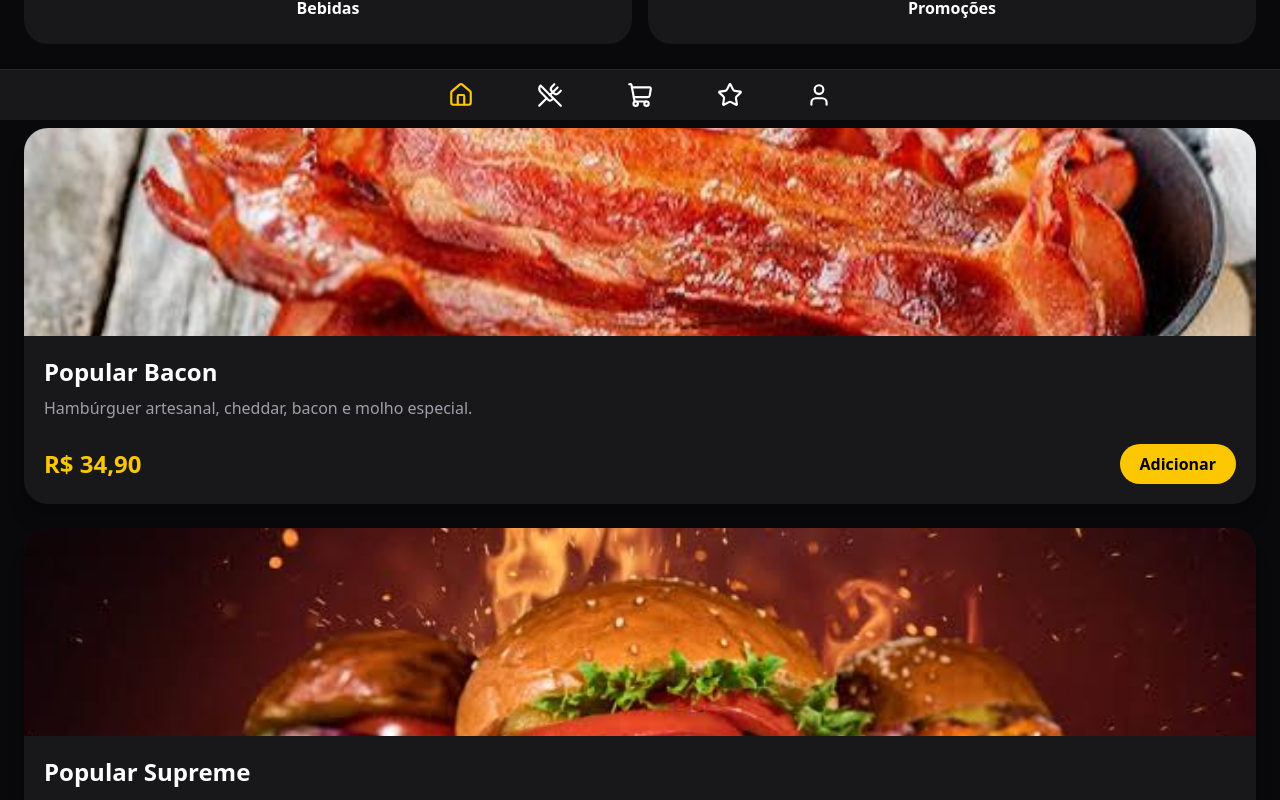
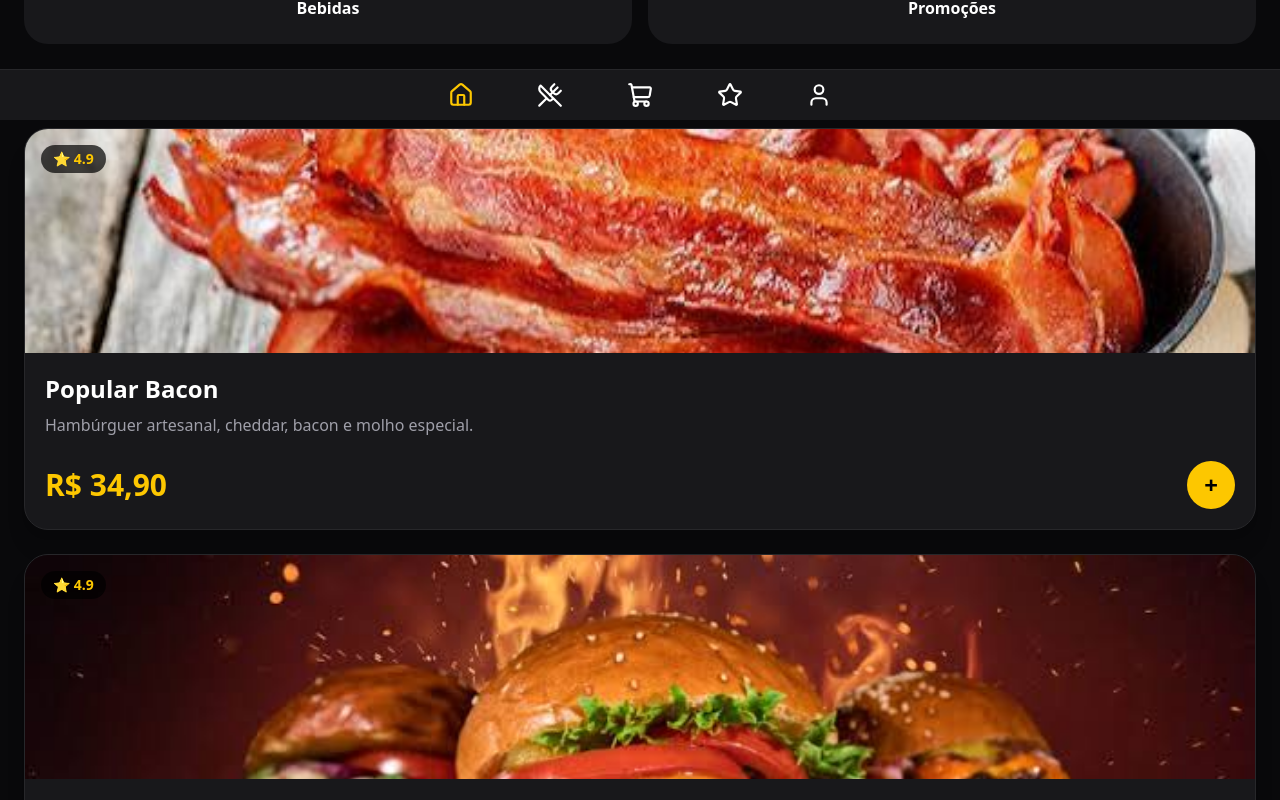
Before and after one commit to UniversalKnowledgeEcosystem/popular-app, a Next.js app: page / in a window 1280 px wide. Shown: the part 680-1480 px from the top of the page. Built offline with nearby package versions, Linux system fonts and the light colour scheme.

Commit message:
Melhora card de produto

```diff
--- a/app/components/ProductCard.tsx
+++ b/app/components/ProductCard.tsx
@@ -5,36 +5,27 @@ type Props = {
   imagem: string;
 };
 
-export default function ProductCard({
-  nome,
-  descricao,
-  preco,
-  imagem,
-}: Props) {
+export default function ProductCard({ nome, descricao, preco, imagem }: Props) {
   return (
-    <div className="bg-zinc-900 rounded-3xl overflow-hidden shadow-xl">
-      <img
-        src={imagem}
-        alt={nome}
-        className="w-full h-52 object-cover"
-      />
+    <div className="bg-zinc-900 rounded-3xl overflow-hidden shadow-xl border border-zinc-800">
+      <div className="relative">
+        <img src={imagem} alt={nome} className="w-full h-56 object-cover" />
+
+        <div className="absolute top-4 left-4 bg-black/70 text-yellow-400 px-3 py-1 rounded-full text-sm font-bold">
+          ⭐ 4.9
+        </div>
+      </div>
 
       <div className="p-5">
-        <h2 className="text-2xl font-bold text-white">
-          {nome}
-        </h2>
+        <h2 className="text-2xl font-black text-white">{nome}</h2>
 
-        <p className="text-zinc-400 mt-2">
-          {descricao}
-        </p>
+        <p className="text-zinc-400 mt-2 leading-6">{descricao}</p>
 
         <div className="flex justify-between items-center mt-6">
-          <span className="text-yellow-400 text-2xl font-black">
-            {preco}
-          </span>
+          <span className="text-yellow-400 text-3xl font-black">{preco}</span>
 
-          <button className="bg-yellow-400 text-black px-5 py-2 rounded-full font-bold">
-            Adicionar
+          <button className="bg-yellow-400 hover:bg-yellow-300 text-black w-12 h-12 rounded-full font-black text-2xl transition active:scale-95">
+            +
           </button>
         </div>
       </div>
```
